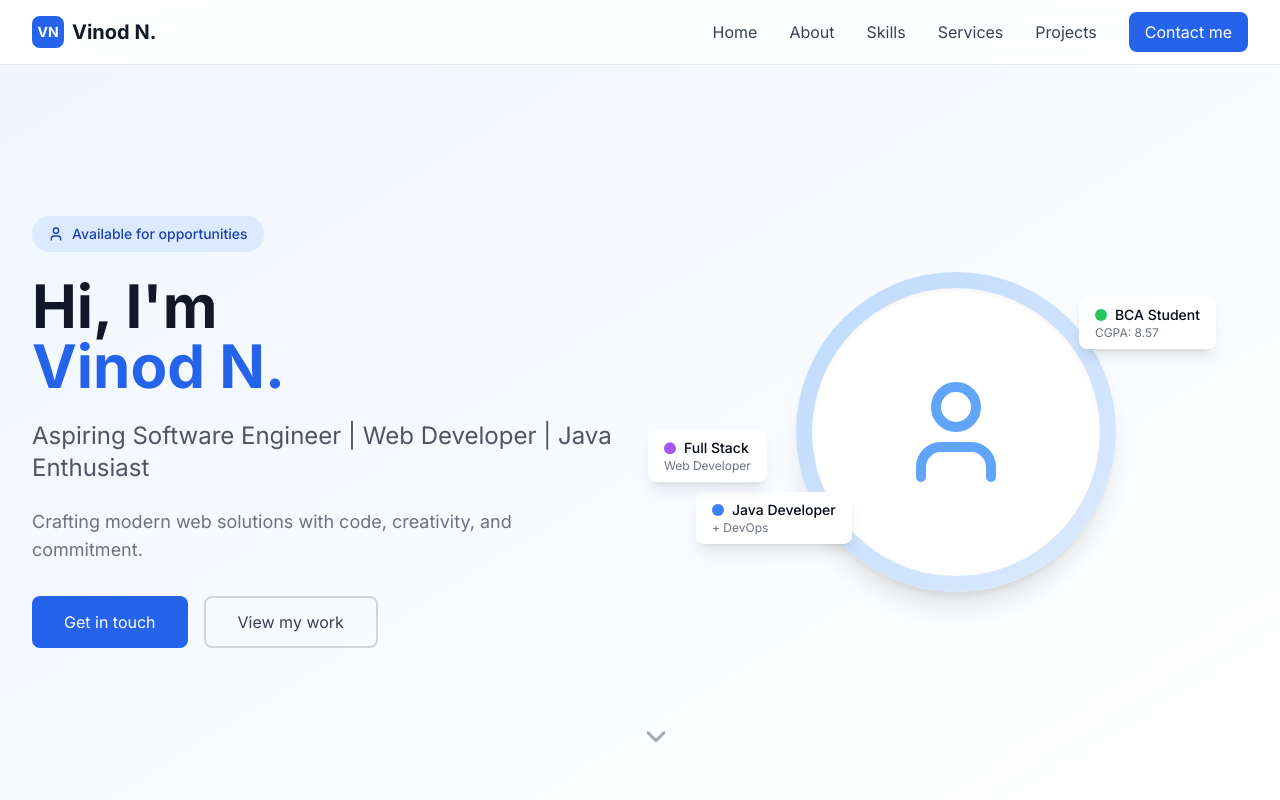
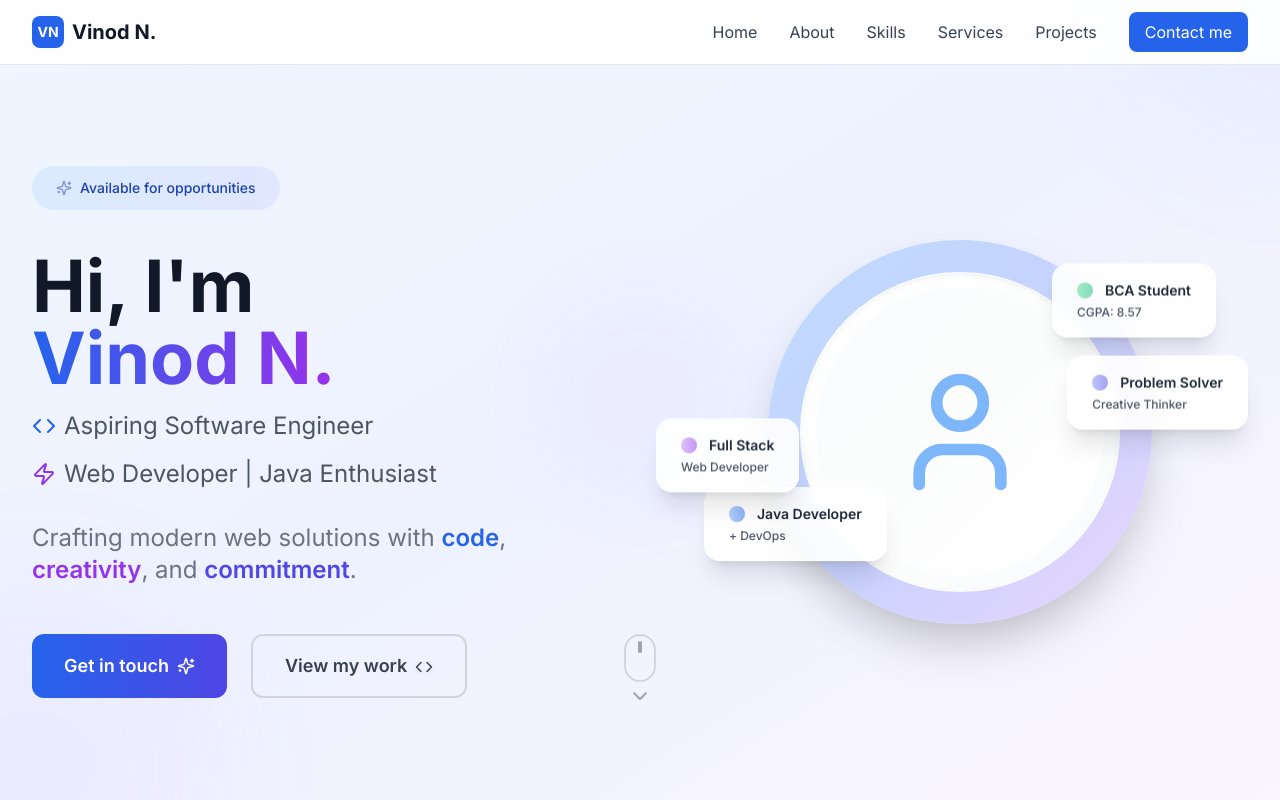
Before and after one commit to Vinodhacker17/Vinod-works-online, a React (Vite) app: page / in a window 1280 px wide. Shown: the top 800 px of the page. Built offline with nearby package versions, Linux system fonts and the light colour scheme.

Commit message:
Enhance hero section UI
Improve the user interface of the hero section for a more modern look.

```diff
--- a/src/components/Hero.tsx
+++ b/src/components/Hero.tsx
@@ -1,5 +1,5 @@
 
-import { ChevronDown, User } from 'lucide-react';
+import { ChevronDown, User, Sparkles, Code, Zap } from 'lucide-react';
 
 const Hero = () => {
   const scrollToAbout = () => {
@@ -10,90 +10,129 @@ const Hero = () => {
   };
 
   return (
-    <section id="home" className="min-h-screen flex items-center justify-center bg-gradient-to-br from-blue-50 to-white pt-16">
-      <div className="max-w-7xl mx-auto px-4 sm:px-6 lg:px-8 py-12">
-        <div className="grid lg:grid-cols-2 gap-12 items-center">
+    <section id="home" className="min-h-screen flex items-center justify-center relative overflow-hidden bg-gradient-to-br from-blue-50 via-indigo-50 to-purple-50 pt-16">
+      {/* Background Elements */}
+      <div className="absolute inset-0 overflow-hidden">
+        <div className="absolute -top-40 -right-40 w-80 h-80 bg-blue-400/10 rounded-full blur-3xl animate-pulse"></div>
+        <div className="absolute -bottom-40 -left-40 w-96 h-96 bg-purple-400/10 rounded-full blur-3xl animate-pulse" style={{ animationDelay: '2s' }}></div>
+        <div className="absolute top-1/2 left-1/2 transform -translate-x-1/2 -translate-y-1/2 w-64 h-64 bg-indigo-400/5 rounded-full blur-2xl animate-pulse" style={{ animationDelay: '1s' }}></div>
+      </div>
+
+      <div className="max-w-7xl mx-auto px-4 sm:px-6 lg:px-8 py-12 relative z-10">
+        <div className="grid lg:grid-cols-2 gap-16 items-center">
           {/* Left Content */}
-          <div className="text-center lg:text-left animate-fade-in">
-            <div className="inline-flex items-center bg-blue-100 text-blue-800 px-4 py-2 rounded-full text-sm font-medium mb-6">
-              <User size={16} className="mr-2" />
+          <div className="text-center lg:text-left space-y-8 animate-fade-in">
+            <div className="inline-flex items-center bg-gradient-to-r from-blue-100 to-indigo-100 text-blue-800 px-6 py-3 rounded-full text-sm font-medium mb-2 hover:from-blue-200 hover:to-indigo-200 transition-all duration-300 cursor-default">
+              <Sparkles size={16} className="mr-2 animate-pulse" />
               Available for opportunities
             </div>
 
-            <h1 className="text-4xl md:text-6xl font-bold text-gray-900 mb-6">
-              Hi, I'm{' '}
-              <span className="text-blue-600 block">Vinod N.</span>
-            </h1>
+            <div className="space-y-4">
+              <h1 className="text-5xl md:text-7xl font-bold text-gray-900 leading-tight">
+                Hi, I'm{' '}
+                <span className="bg-gradient-to-r from-blue-600 via-purple-600 to-indigo-600 bg-clip-text text-transparent block">
+                  Vinod N.
+                </span>
+              </h1>
 
-            <p className="text-xl md:text-2xl text-gray-600 mb-6">
-              Aspiring Software Engineer | Web Developer | Java Enthusiast
+              <div className="flex items-center justify-center lg:justify-start space-x-2 text-xl md:text-2xl text-gray-600">
+                <Code size={24} className="text-blue-600" />
+                <span>Aspiring Software Engineer</span>
+              </div>
+
+              <div className="flex items-center justify-center lg:justify-start space-x-2 text-xl md:text-2xl text-gray-600">
+                <Zap size={24} className="text-purple-600" />
+                <span>Web Developer | Java Enthusiast</span>
+              </div>
+            </div>
+
+            <p className="text-xl md:text-2xl text-gray-500 max-w-2xl leading-relaxed">
+              Crafting modern web solutions with{' '}
+              <span className="text-blue-600 font-semibold">code</span>,{' '}
+              <span className="text-purple-600 font-semibold">creativity</span>, and{' '}
+              <span className="text-indigo-600 font-semibold">commitment</span>.
             </p>
 
-            <p className="text-lg text-gray-500 mb-8 max-w-2xl">
-              Crafting modern web solutions with code, creativity, and commitment.
-            </p>
-
-            <div className="flex flex-col sm:flex-row gap-4 justify-center lg:justify-start">
+            <div className="flex flex-col sm:flex-row gap-6 justify-center lg:justify-start pt-4">
               <button
                 onClick={() => document.getElementById('contact')?.scrollIntoView({ behavior: 'smooth' })}
-                className="bg-blue-600 text-white px-8 py-3 rounded-lg hover:bg-blue-700 transition-all duration-300 hover:shadow-lg"
+                className="group bg-gradient-to-r from-blue-600 to-indigo-600 text-white px-8 py-4 rounded-xl hover:from-blue-700 hover:to-indigo-700 transition-all duration-300 hover:shadow-2xl hover:shadow-blue-500/25 transform hover:-translate-y-1 font-semibold text-lg"
               >
-                Get in touch
+                <span className="flex items-center justify-center">
+                  Get in touch
+                  <Sparkles size={18} className="ml-2 group-hover:animate-spin" />
+                </span>
               </button>
               <button
                 onClick={() => document.getElementById('projects')?.scrollIntoView({ behavior: 'smooth' })}
-                className="border-2 border-gray-300 text-gray-700 px-8 py-3 rounded-lg hover:border-blue-600 hover:text-blue-600 transition-all duration-300"
+                className="group border-2 border-gray-300 text-gray-700 px-8 py-4 rounded-xl hover:border-blue-600 hover:text-blue-600 hover:bg-blue-50 transition-all duration-300 hover:shadow-lg transform hover:-translate-y-1 font-semibold text-lg"
               >
                 View my work
+                <Code size={18} className="inline ml-2 group-hover:rotate-12 transition-transform duration-300" />
               </button>
             </div>
           </div>
 
-          {/* Right Content - Profile Picture Area */}
+          {/* Right Content - Enhanced Profile Picture Area */}
           <div className="relative animate-fade-in">
             <div className="relative">
-              {/* Main Profile Circle */}
-              <div className="w-80 h-80 mx-auto bg-gradient-to-br from-blue-200 to-blue-100 rounded-full flex items-center justify-center shadow-xl">
-                <div className="w-72 h-72 bg-white rounded-full flex items-center justify-center shadow-inner">
-                  <User size={120} className="text-blue-400" />
+              {/* Main Profile Circle with enhanced styling */}
+              <div className="w-96 h-96 mx-auto bg-gradient-to-br from-blue-200 via-indigo-200 to-purple-200 rounded-full flex items-center justify-center shadow-2xl hover:shadow-3xl transition-all duration-500 hover:-translate-y-2">
+                <div className="w-80 h-80 bg-gradient-to-br from-white to-gray-50 rounded-full flex items-center justify-center shadow-inner border border-white/50">
+                  <div className="w-72 h-72 bg-gradient-to-br from-gray-50 to-white rounded-full flex items-center justify-center">
+                    <User size={140} className="text-blue-400/80" />
+                  </div>
                 </div>
               </div>
 
-              {/* Floating Labels */}
-              <div className="absolute top-8 right-8 bg-white px-4 py-2 rounded-lg shadow-lg animate-float">
-                <div className="flex items-center space-x-2">
-                  <div className="w-3 h-3 bg-green-500 rounded-full"></div>
-                  <span className="text-sm font-medium">BCA Student</span>
+              {/* Enhanced Floating Labels with modern styling */}
+              <div className="absolute top-8 right-8 bg-white/90 backdrop-blur-sm px-6 py-4 rounded-2xl shadow-xl animate-float border border-white/50 hover:shadow-2xl transition-all duration-300">
+                <div className="flex items-center space-x-3">
+                  <div className="w-4 h-4 bg-gradient-to-r from-green-400 to-emerald-500 rounded-full animate-pulse"></div>
+                  <span className="text-sm font-semibold text-gray-800">BCA Student</span>
                 </div>
-                <p className="text-xs text-gray-500">CGPA: 8.57</p>
+                <p className="text-xs text-gray-600 mt-1 font-medium">CGPA: 8.57</p>
               </div>
 
-              <div className="absolute bottom-12 left-8 bg-white px-4 py-2 rounded-lg shadow-lg animate-float" style={{ animationDelay: '1s' }}>
-                <div className="flex items-center space-x-2">
-                  <div className="w-3 h-3 bg-blue-500 rounded-full"></div>
-                  <span className="text-sm font-medium">Java Developer</span>
+              <div className="absolute bottom-12 left-8 bg-white/90 backdrop-blur-sm px-6 py-4 rounded-2xl shadow-xl animate-float border border-white/50 hover:shadow-2xl transition-all duration-300" style={{ animationDelay: '1s' }}>
+                <div className="flex items-center space-x-3">
+                  <div className="w-4 h-4 bg-gradient-to-r from-blue-400 to-blue-600 rounded-full animate-pulse"></div>
+                  <span className="text-sm font-semibold text-gray-800">Java Developer</span>
                 </div>
-                <p className="text-xs text-gray-500">+ DevOps</p>
+                <p className="text-xs text-gray-600 mt-1 font-medium">+ DevOps</p>
               </div>
 
-              <div className="absolute top-1/2 -left-4 bg-white px-4 py-2 rounded-lg shadow-lg animate-float" style={{ animationDelay: '0.5s' }}>
-                <div className="flex items-center space-x-2">
-                  <div className="w-3 h-3 bg-purple-500 rounded-full"></div>
-                  <span className="text-sm font-medium">Full Stack</span>
+              <div className="absolute top-1/2 -left-4 bg-white/90 backdrop-blur-sm px-6 py-4 rounded-2xl shadow-xl animate-float border border-white/50 hover:shadow-2xl transition-all duration-300" style={{ animationDelay: '0.5s' }}>
+                <div className="flex items-center space-x-3">
+                  <div className="w-4 h-4 bg-gradient-to-r from-purple-400 to-purple-600 rounded-full animate-pulse"></div>
+                  <span className="text-sm font-semibold text-gray-800">Full Stack</span>
                 </div>
-                <p className="text-xs text-gray-500">Web Developer</p>
+                <p className="text-xs text-gray-600 mt-1 font-medium">Web Developer</p>
+              </div>
+
+              {/* New floating element */}
+              <div className="absolute top-1/3 right-0 bg-white/90 backdrop-blur-sm px-6 py-4 rounded-2xl shadow-xl animate-float border border-white/50 hover:shadow-2xl transition-all duration-300" style={{ animationDelay: '1.5s' }}>
+                <div className="flex items-center space-x-3">
+                  <div className="w-4 h-4 bg-gradient-to-r from-indigo-400 to-indigo-600 rounded-full animate-pulse"></div>
+                  <span className="text-sm font-semibold text-gray-800">Problem Solver</span>
+                </div>
+                <p className="text-xs text-gray-600 mt-1 font-medium">Creative Thinker</p>
               </div>
             </div>
           </div>
         </div>
 
-        {/* Scroll Down Indicator */}
-        <div className="absolute bottom-8 left-1/2 transform -translate-x-1/2 animate-bounce">
+        {/* Enhanced Scroll Down Indicator */}
+        <div className="absolute bottom-8 left-1/2 transform -translate-x-1/2">
           <button
             onClick={scrollToAbout}
-            className="text-gray-400 hover:text-blue-600 transition-colors duration-300"
+            className="group flex flex-col items-center space-y-2 text-gray-400 hover:text-blue-600 transition-all duration-300"
           >
-            <ChevronDown size={32} />
+            <span className="text-sm font-medium opacity-0 group-hover:opacity-100 transition-opacity duration-300">Scroll to explore</span>
+            <div className="w-8 h-12 border-2 border-gray-300 rounded-full flex justify-center group-hover:border-blue-600 transition-colors duration-300">
+              <div className="w-1 h-3 bg-gray-400 rounded-full mt-2 animate-bounce group-hover:bg-blue-600"></div>
+            </div>
+            <ChevronDown size={24} className="animate-bounce" />
           </button>
         </div>
       </div>
--- a/src/index.css
+++ b/src/index.css
@@ -1,4 +1,3 @@
-
 @tailwind base;
 @tailwind components;
 @tailwind utilities;
@@ -110,11 +109,11 @@ All colors MUST be HSL.
   }
 }
 
-/* Custom animations */
+/* Enhanced animations for modern hero */
 @keyframes fade-in {
   from {
     opacity: 0;
-    transform: translateY(20px);
+    transform: translateY(30px);
   }
   to {
     opacity: 1;
@@ -127,16 +126,29 @@ All colors MUST be HSL.
     transform: translateY(0px);
   }
   50% {
-    transform: translateY(-10px);
+    transform: translateY(-15px);
+  }
+}
+
+@keyframes pulse-glow {
+  0%, 100% {
+    box-shadow: 0 0 20px rgba(59, 130, 246, 0.1);
+  }
+  50% {
+    box-shadow: 0 0 40px rgba(59, 130, 246, 0.2);
   }
 }
 
 .animate-fade-in {
-  animation: fade-in 0.6s ease-out forwards;
+  animation: fade-in 0.8s ease-out forwards;
 }
 
 .animate-float {
-  animation: float 3s ease-in-out infinite;
+  animation: float 4s ease-in-out infinite;
+}
+
+.animate-pulse-glow {
+  animation: pulse-glow 3s ease-in-out infinite;
 }
 
 /* Smooth scrolling for all browsers */
@@ -144,20 +156,41 @@ All colors MUST be HSL.
   scroll-behavior: smooth;
 }
 
-/* Custom gradient text */
+/* Enhanced gradient text */
 .gradient-text {
-  background: linear-gradient(135deg, #667eea 0%, #764ba2 100%);
+  background: linear-gradient(135deg, #667eea 0%, #764ba2 50%, #667eea 100%);
+  background-size: 200% 200%;
   -webkit-background-clip: text;
   -webkit-text-fill-color: transparent;
   background-clip: text;
+  animation: gradient-shift 3s ease infinite;
 }
 
-/* Hover effects */
+@keyframes gradient-shift {
+  0%, 100% {
+    background-position: 0% 50%;
+  }
+  50% {
+    background-position: 100% 50%;
+  }
+}
+
+/* Enhanced hover effects */
 .hover-lift {
-  transition: transform 0.3s ease, box-shadow 0.3s ease;
+  transition: all 0.3s cubic-bezier(0.4, 0, 0.2, 1);
 }
 
 .hover-lift:hover {
-  transform: translateY(-5px);
-  box-shadow: 0 10px 25px rgba(0, 0, 0, 0.1);
+  transform: translateY(-8px);
+  box-shadow: 0 20px 40px rgba(0, 0, 0, 0.1);
 }
+
+/* Custom shadow utilities */
+.shadow-3xl {
+  box-shadow: 0 35px 60px -12px rgba(0, 0, 0, 0.25);
+}
+
+/* Backdrop blur utilities */
+.backdrop-blur-sm {
+  backdrop-filter: blur(4px);
+}
```
